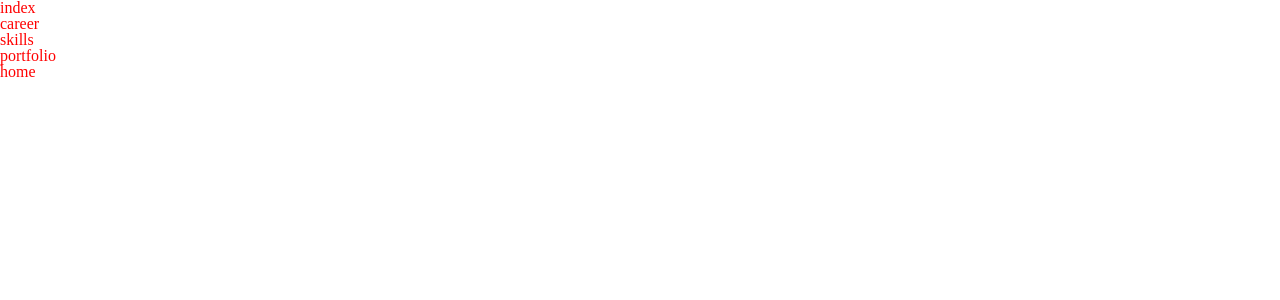
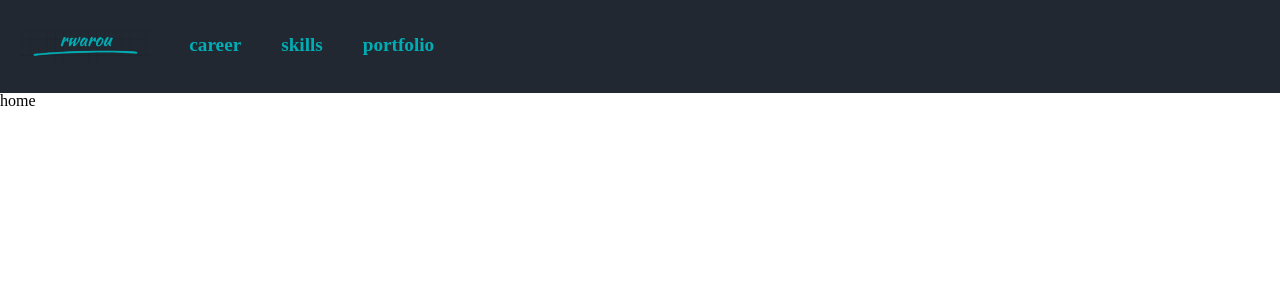
Before and after one commit to rwarou/blog_for_rwarou, a React (Create React App) app: page / in a window 1280 px wide. Shown: the top 300 px of the page. Built offline with nearby package versions, Linux system fonts and the light colour scheme.

Commit message:
navigator design

```diff
--- a/src/components/Navigator.js
+++ b/src/components/Navigator.js
@@ -1,13 +1,14 @@
 import React from 'react'
 import { Link } from 'react-router-dom'
+import logo from '../assets/images/logo.png'
 
 export function Navigator() {
   return (
-    <ul>
-      <li><Link to="/">index</Link></li>
-      <li><Link to="/career">career</Link></li>
-      <li><Link to="/skills">skills</Link></li>
-      <li><Link to="/portfolio">portfolio</Link></li>
+    <ul className='nav'>
+      <Link to="/"><li><img src={logo} /></li></Link>
+      <Link to="/career"><li><p>career</p></li></Link>
+      <Link to="/skills"><li><p>skills</p></li></Link>
+      <Link to="/portfolio"><li><p>portfolio</p></li></Link>
     </ul>
   )
 }
--- a/src/style/css/index.css
+++ b/src/style/css/index.css
@@ -1,6 +1,33 @@
 @import "../reset.css";
-div {
-  color: red;
+#root .nav {
+  position: sticky;
+  top: 0;
+  display: flex;
+  background-color: #222831;
+}
+#root .nav a {
+  padding: 30px 20px;
+  background-color: #222831;
+}
+#root .nav a:first-child:hover {
+  background-color: #222831;
+}
+#root .nav a:hover {
+  background-color: #393E46;
+}
+#root .nav a:active {
+  opacity: 0.5;
+}
+#root .nav a li img {
+  height: 30px;
+}
+#root .nav a li p {
+  display: flex;
+  align-items: center;
+  height: 30px;
+  font-size: larger;
+  font-weight: 600;
+  color: #00ADB5;
 }
 
 /*# sourceMappingURL=index.css.map */
--- a/src/style/scss/index.scss
+++ b/src/style/scss/index.scss
@@ -1,7 +1,51 @@
 @import "../reset.css";
 
-$red-color: red;
+$black: #222831;
+$light-black: #393E46;
+$mint: #00ADB5;
+$white: #EEEEEE;
 
-div {
-  color: $red-color;
+#root {
+
+  .nav {
+    position: sticky;
+    top: 0;
+    display: flex;
+    background-color: $black;
+
+    a {
+      padding: 30px 20px;
+      background-color: $black;
+
+      &:first-child {
+        &:hover {
+          background-color: $black;
+        }
+      }
+
+      &:hover {
+        background-color: $light-black;
+      }
+
+      &:active {
+        opacity: 0.5;
+      }
+
+      li {
+
+        img {
+          height: 30px;
+        }
+
+        p {
+          display: flex;
+          align-items: center;
+          height: 30px;
+          font-size: larger;
+          font-weight: 600;
+          color: $mint;
+        }
+      }
+  }
+  }
 }
```
Also changed, not shown: src/assets/images/logo.png (added), 1 other file (tests, documents, lock files or other folders).
